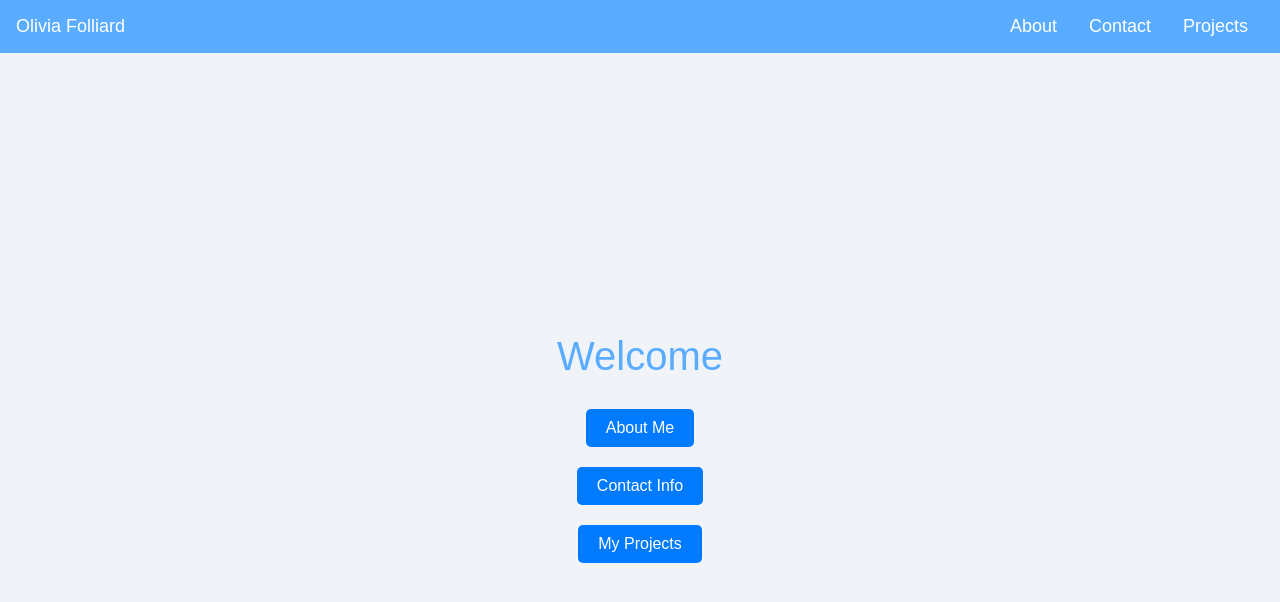
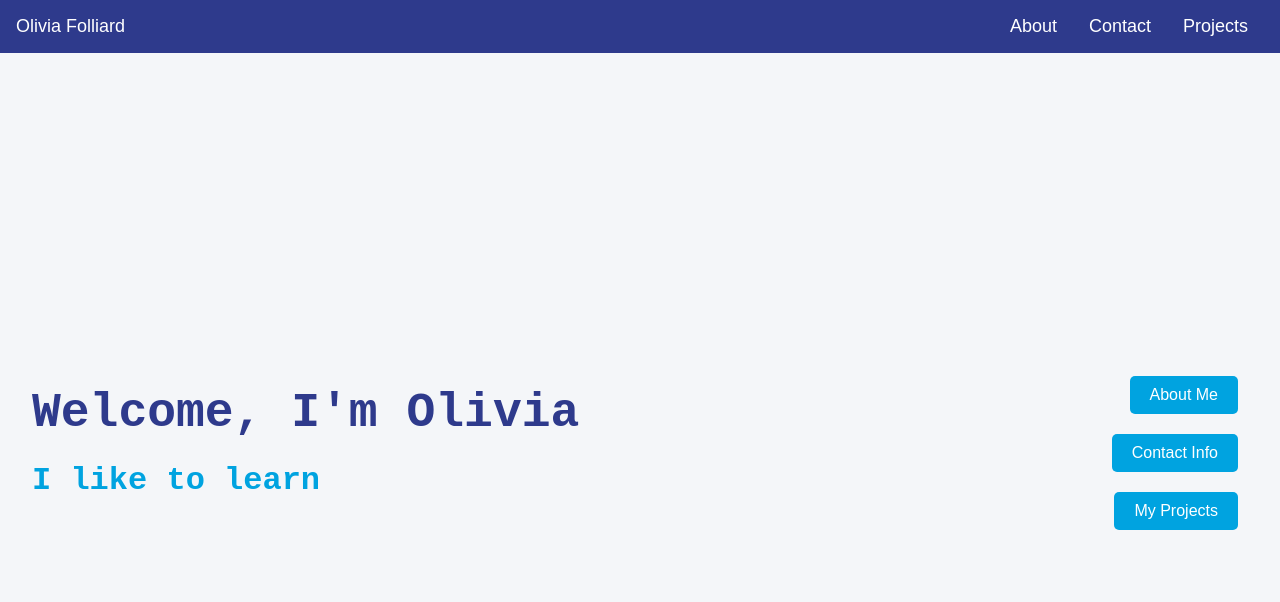
Before and after one commit to olivia-folliard/okfdev, a React (Create React App) app: page / in a window 1280 px wide. Shown: the top 602 px of the page. Built offline with nearby package versions, Linux system fonts and the light colour scheme.

Commit message:
added color theme

```diff
--- a/package.json
+++ b/package.json
@@ -10,6 +10,7 @@
     "react-dom": "^18.3.1",
     "react-router-dom": "^6.25.1",
     "react-scripts": "5.0.1",
+    "react-simple-typewriter": "^5.0.1",
     "web-vitals": "^2.1.4"
   },
   "scripts": {
--- a/src/components/Home.js
+++ b/src/components/Home.js
@@ -1,14 +1,28 @@
 import React from 'react';
 import '../styles/Home.css'
 import { Link } from 'react-router-dom';
+import { Typewriter } from 'react-simple-typewriter';
 
 function Home() {
     return (
         <div className='home'>
-            <header>Welcome</header>
-            <button><Link to="/about">About Me</Link></button>
-            <button><Link to="/contact">Contact Info</Link></button>
-            <button><Link to="/projects">My Projects</Link></button>
+            <div className='left-column'>
+                <header>Welcome, I'm Olivia</header>
+                <div className='typewriter'>
+                    <h1>
+                        I like to
+                        <Typewriter
+                            words={[" code", " travel", " learn", " exercise", " give back", " cook"]}
+                            //loop={false}
+                        />
+                    </h1>
+                </div>
+            </div>
+            <div className='right-column'>
+                <button><Link to="/about">About Me</Link></button>
+                <button><Link to="/contact">Contact Info</Link></button>
+                <button><Link to="/projects">My Projects</Link></button>
+            </div>
         </div>
     )
 }
--- a/src/styles/Home.css
+++ b/src/styles/Home.css
@@ -1,22 +1,51 @@
 .home {
     display: flex;
+    justify-content: space-between;
+    align-items: center;
+    height: 100vh;
+    background-color: #F4F6F9;
+    font-family: Arial, sans-serif;
+    padding: 0 2rem;
+    box-sizing: border-box;
+}
+
+.left-column {
+    flex: 1;
+    display: flex;
     flex-direction: column;
-    align-items: center;
+    align-items: flex-start;
     justify-content: center;
-    height: 100vh;
-    background-color: #f0f4f8;
-    font-family: Arial, sans-serif;
-    text-align: center;
+    text-align: left;
+    font-family: 'Source Code Pro', monospace;
+}
+
+.typewriter {
+    margin-top:0%
+}
+
+.right-column {
+    flex: 1;
+    display: flex;
+    flex-direction: column;
+    align-items: flex-end;
+    justify-content: center;
+    text-align: right;
 }
 
 header {
-    font-size: 2.5rem;
-    color: #59acff;
-    margin-bottom: 20px;
+    font-size: 3rem;
+    font-weight: 700;
+    color: #2E3A8C;
+    margin-bottom: 0%;
+}
+
+h1 {
+    font-style: 2rem;
+    color:#00A3E0;
 }
 
 button {
-    background-color: #007bff;
+    background-color: #00A3E0;
     color: white;
     border: none;
     border-radius: 5px;
@@ -28,7 +57,7 @@ button {
 }
 
 button:hover {
-    background-color: #0056b3;
+    background-color: #00B2A9;
 }
 
 button a {
--- a/src/styles/Navbar.css
+++ b/src/styles/Navbar.css
@@ -1,5 +1,5 @@
 .navbar {
-    background-color: #59acff;
+    background-color: #2E3A8C;
     padding: 1rem;
     display: flex;
     justify-content: space-between;
@@ -30,5 +30,5 @@
   }
 
   .navbar a:hover {
-    color: rgb(10, 58, 217);
+    color: #00B2A9;
   }
```
Also changed, not shown: 1 other file (tests, documents, lock files or other folders).
